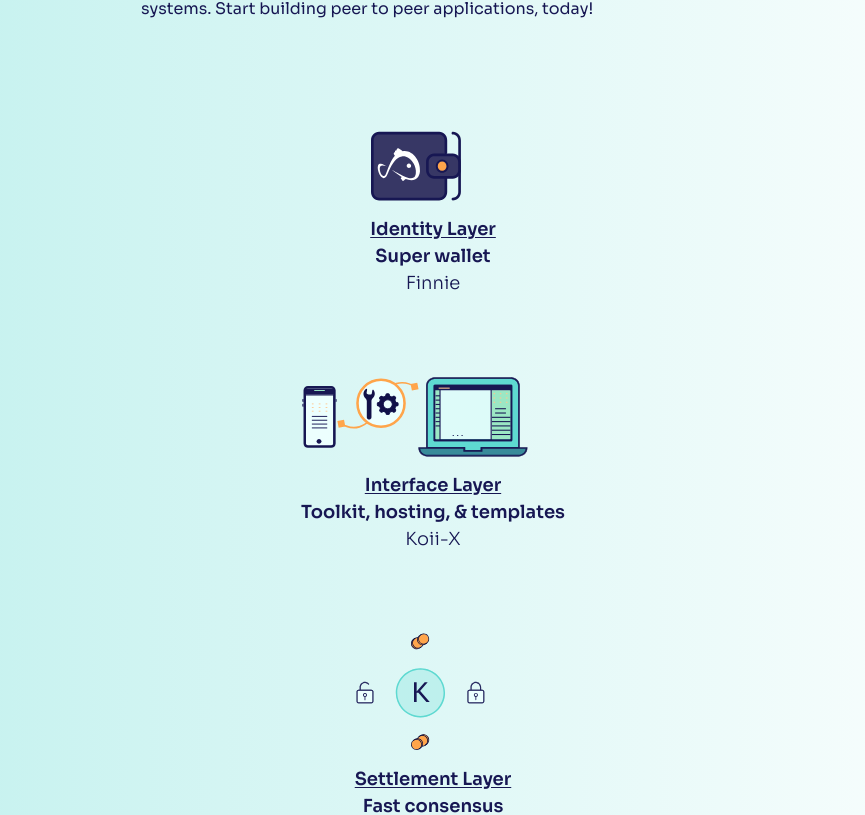
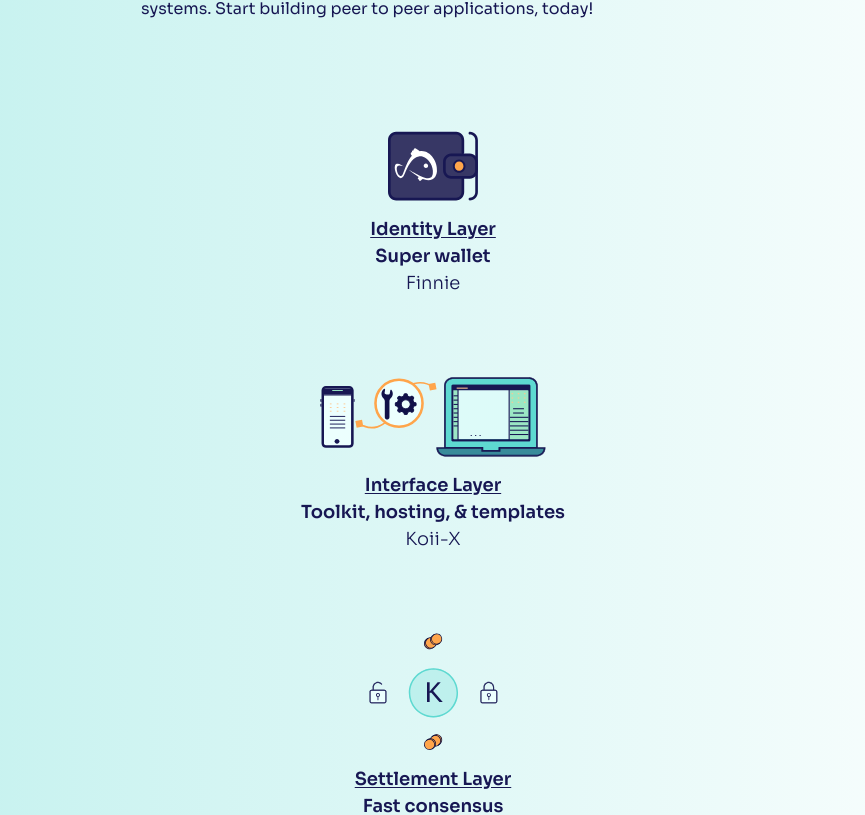
Before and after one commit to koii-network/homepage, a Next.js app: page /about in a window 1280 px wide. Shown: the part 1833-2648 px from the top of the page, without its empty margins (207-1072 px from the left). Built offline with nearby package versions, Linux system fonts and the light colour scheme.

Commit message:
update align

```diff
--- a/components/about/technology/components/tech.tsx
+++ b/components/about/technology/components/tech.tsx
@@ -20,18 +20,20 @@ export const TechCard = ({
   width,
   height,
   alt,
-  link
+  link,
 }: TechCardProps) => {
   return (
     <div className="flex flex-col w-[270px] my-10 items-center">
       <Link href={link}>
-      <a>
-      <div className="flex flex-row gap-4">
+        <a className="items-center" target="_blank">
+          <div className="flex flex-row gap-4 justify-center">
             <Image src={imgSrc} width={width} height={height} alt={alt} />
           </div>
 
           <div className="flex flex-col text-center text-[18px] pt-[15px]">
-        <p className="font-semibold underline underline-offset-2 hover:drop-shadow-[0_4px_4px_#5ED9D1]">{title}</p>
+            <p className="font-semibold underline underline-offset-2 hover:drop-shadow-[0_4px_4px_#5ED9D1]">
+              {title}
+            </p>
             <p className="font-semibold">{subtitle}</p>
             <p className="font-light">{description}</p>
           </div>
--- a/components/about/technology/technology.tsx
+++ b/components/about/technology/technology.tsx
@@ -53,7 +53,6 @@ export const Technology = () => {
             description="Universal Content Registry"
             alt="Universal Content Registry"
             link="https://docs.koii.network/koii-software-toolkit-sdk/what-is-the-koii-sdk"
-
           />
           <TechCard
             imgSrc="/images/tech_application.svg"
```
Lines whose indentation alone changed are shown as unchanged.
